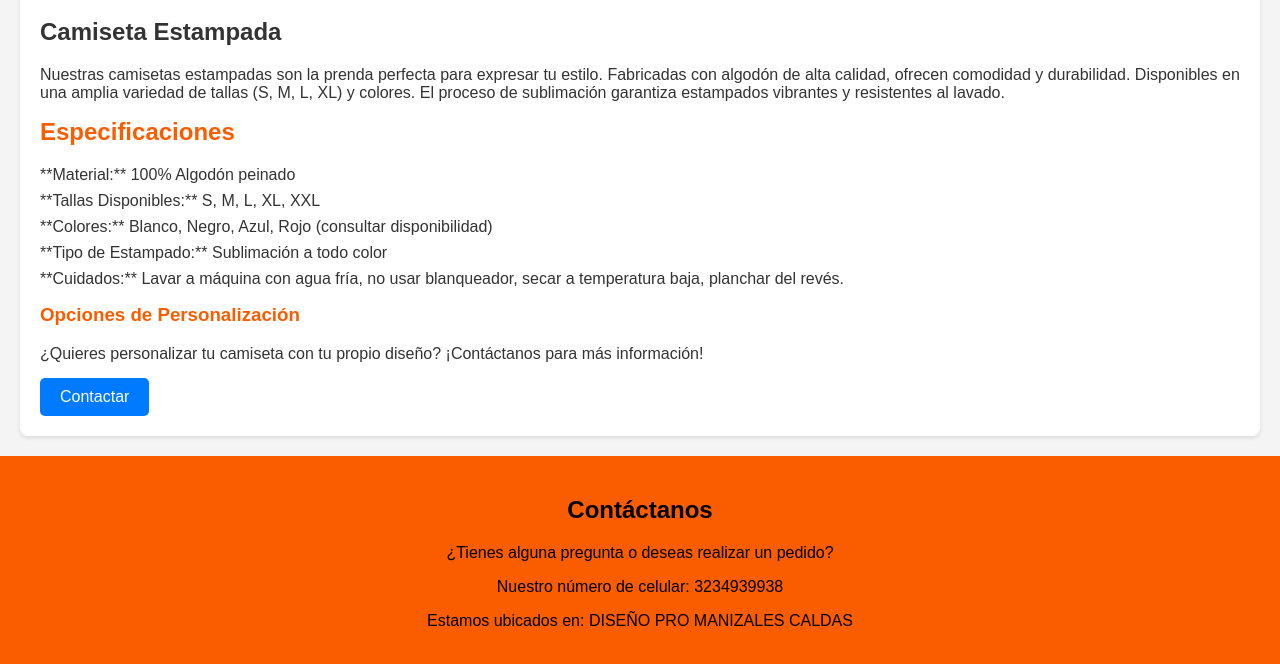
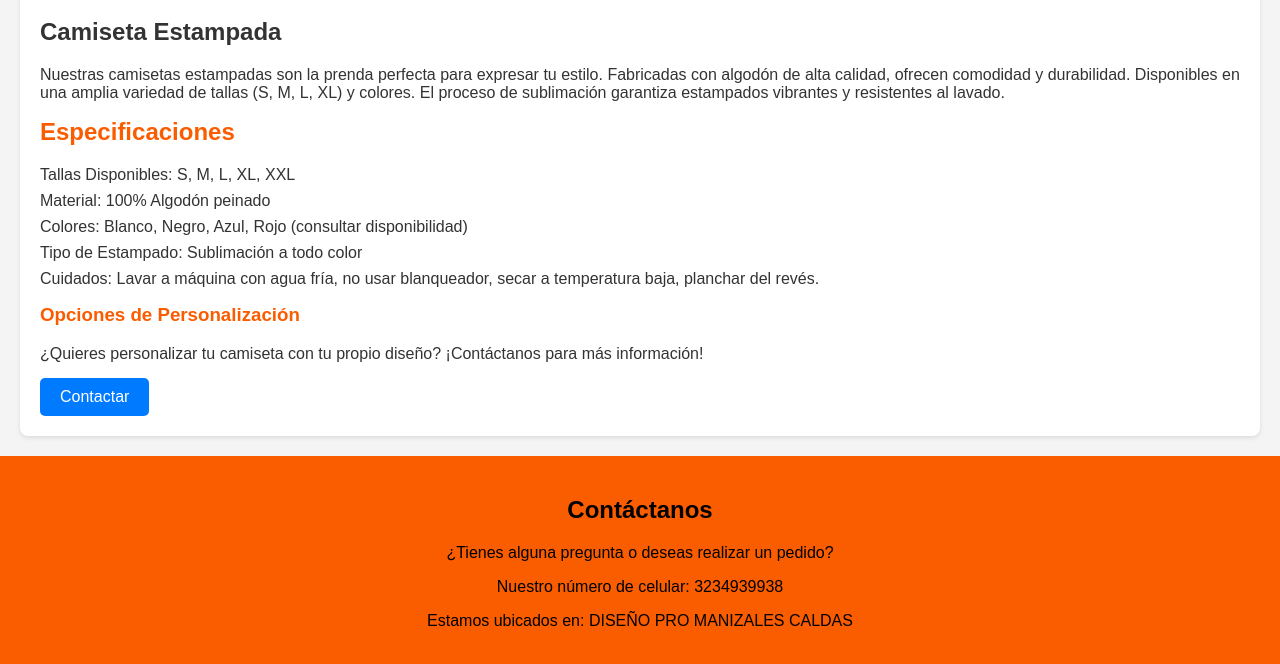
Before and after one commit to DisenoPro/Dise-o-Pro, a plain HTML site: page camiseta_estampada.html in a window 1280 px wide. Shown: the part 1329-1993 px from the top of the page. Drawn offline with Linux system fonts and the light colour scheme.

Commit message:
corregido

```diff
--- a/camiseta_estampada.html
+++ b/camiseta_estampada.html
@@ -91,11 +91,11 @@
                 <div class="especificaciones">
                     <h2>Especificaciones</h2>
                     <ul>
-                        <li>**Material:** 100% Algodón peinado</li>
-                        <li>**Tallas Disponibles:** S, M, L, XL, XXL</li>
-                        <li>**Colores:** Blanco, Negro, Azul, Rojo (consultar disponibilidad)</li>
-                        <li>**Tipo de Estampado:** Sublimación a todo color</li>
-                        <li>**Cuidados:** Lavar a máquina con agua fría, no usar blanqueador, secar a temperatura baja, planchar del revés.</li>
+                        <li>Tallas Disponibles: S, M, L, XL, XXL</li>
+                        <li>Material: 100% Algodón peinado</li>
+                        <li>Colores: Blanco, Negro, Azul, Rojo (consultar disponibilidad)</li>
+                        <li>Tipo de Estampado: Sublimación a todo color</li>
+                        <li>Cuidados: Lavar a máquina con agua fría, no usar blanqueador, secar a temperatura baja, planchar del revés.</li>
                     </ul>
                 </div>
 
```
Also changed, not shown: index.html (+1 -1 lines).
